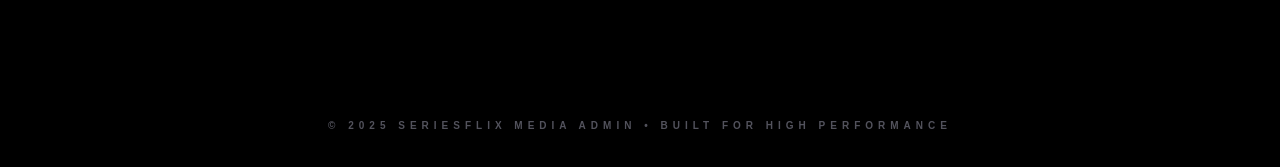
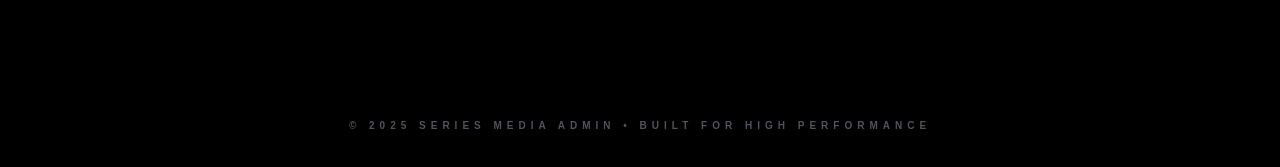
Before and after one commit to jesteen1/series_admin, a Next.js app: page /contact in a window 1280 px wide. Shown: the part 1115-1282 px from the top of the page. Built offline with nearby package versions, Linux system fonts and the light colour scheme.

Commit message:
update project updateded

```diff
--- a/app/contact/page.tsx
+++ b/app/contact/page.tsx
@@ -153,7 +153,7 @@ export default function ContactPage() {
 
             {/* Footer Text */}
             <footer className="py-12 text-center text-zinc-600 text-[10px] font-black uppercase tracking-[0.5em]">
-                &copy; 2025 SeriesFLIX Media Admin &bull; Built For High Performance
+                &copy; 2025 Series Media Admin &bull; Built For High Performance
             </footer>
         </main>
     );
```
